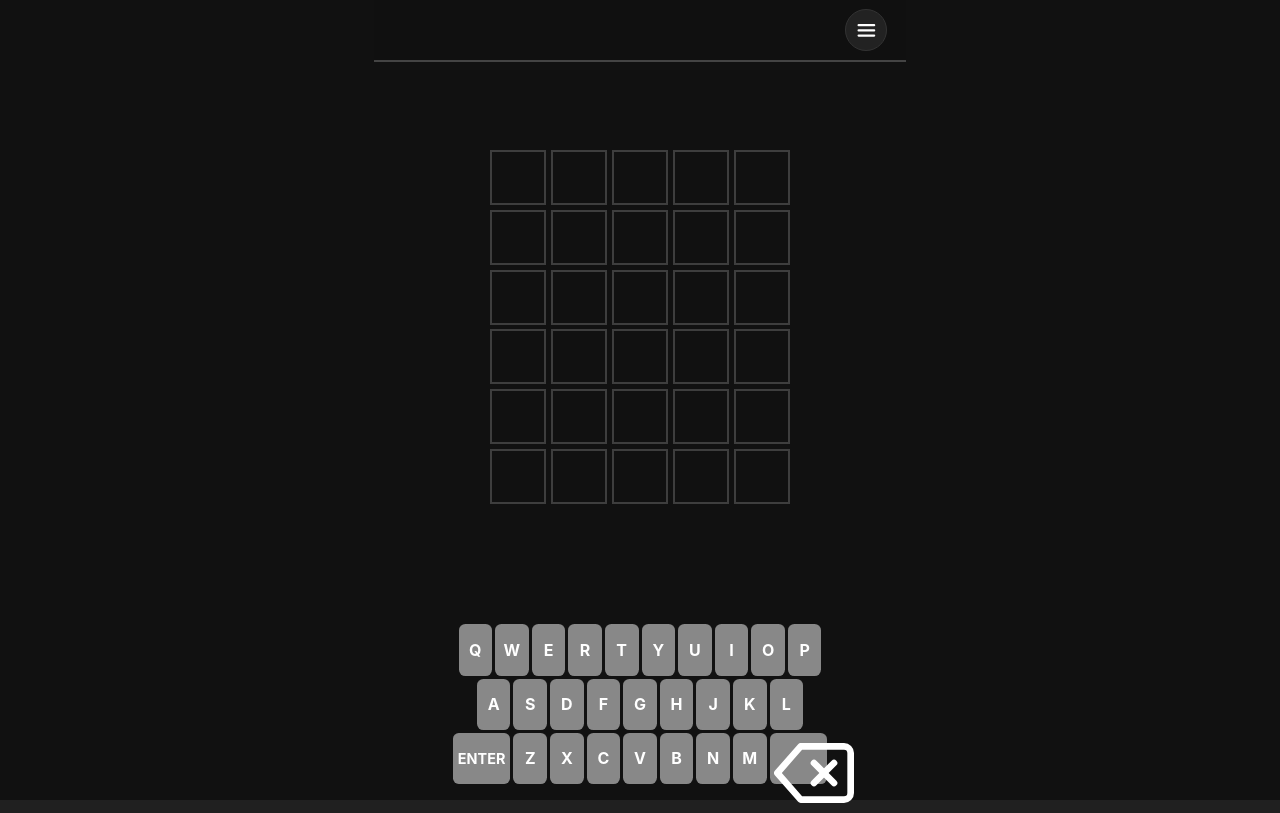
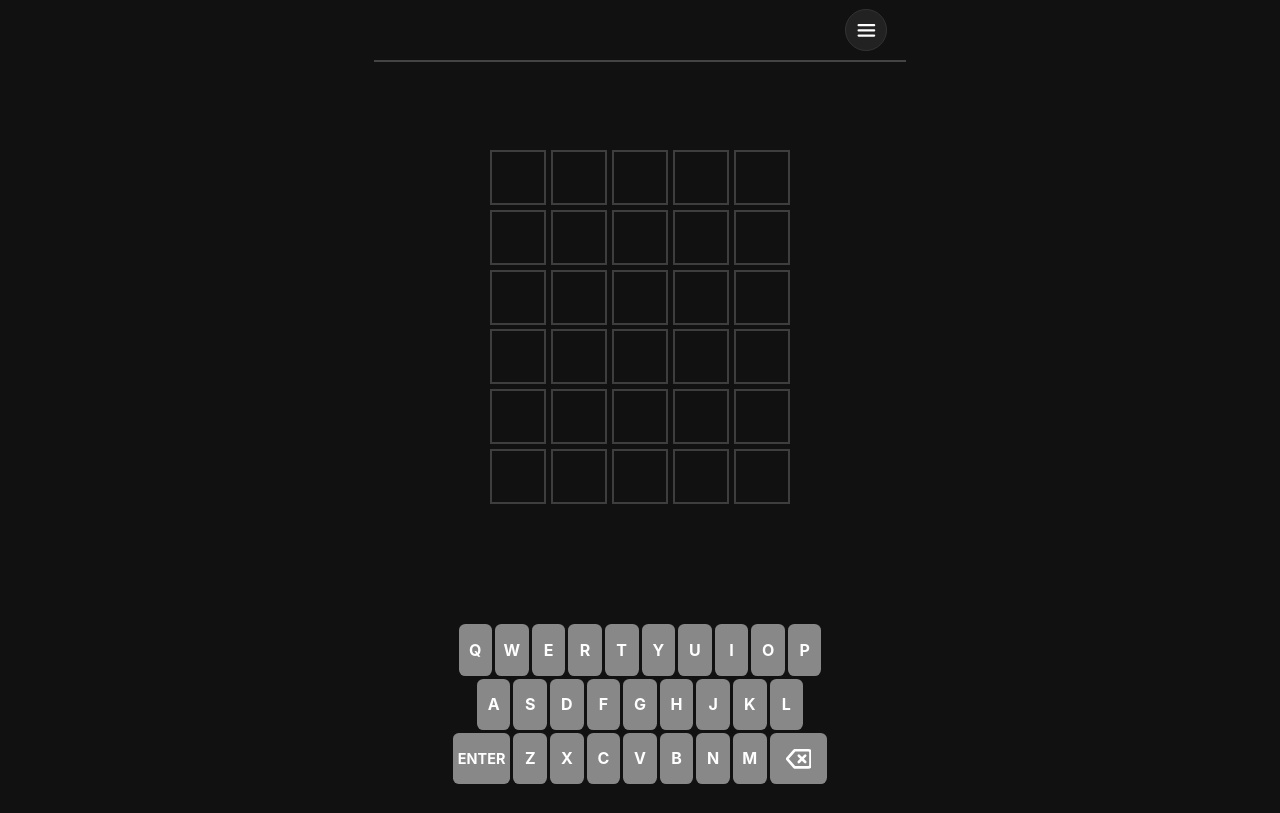
Before and after one commit to kurtisgrant/thordle, a React (Create React App) app: page / in a window 1280 px wide. Built offline with nearby package versions, Linux system fonts and the light colour scheme.

Commit message:
Fix backspace svg bug. Minor style changes

```diff
--- a/src/Components/Dropdown.jsx
+++ b/src/Components/Dropdown.jsx
@@ -12,7 +12,7 @@ const StyledDropdown = styled(motion.div)`
   top: 58px;
   width: 300px;
   transform: translateX(-45%);
-  background-color: var(--bg);
+  background-color: var(--dropdown-bg);
   border: var(--border);
   border-radius: var(--border-radius);
   padding: 1rem;
--- a/src/Components/Keyboard.jsx
+++ b/src/Components/Keyboard.jsx
@@ -13,6 +13,11 @@ justify-content: center;
 align-items: center;
 flex-direction: row;
 gap: 3px;
+svg {
+    stroke-width: 2.5;
+    width: 1.6em;
+    height: 1.6em;
+  };
 `;
 const StyledKeyboard = styled.div`
 display: flex;
--- a/src/index.css
+++ b/src/index.css
@@ -1,5 +1,6 @@
 :root {
-  --bg: #111111ee;
+  --bg: #111111;
+  --dropdown-bg: #161616;
   --bg-accent: #222;
   --text-color: #fefefe;
   --nav-size: 60px;
```
